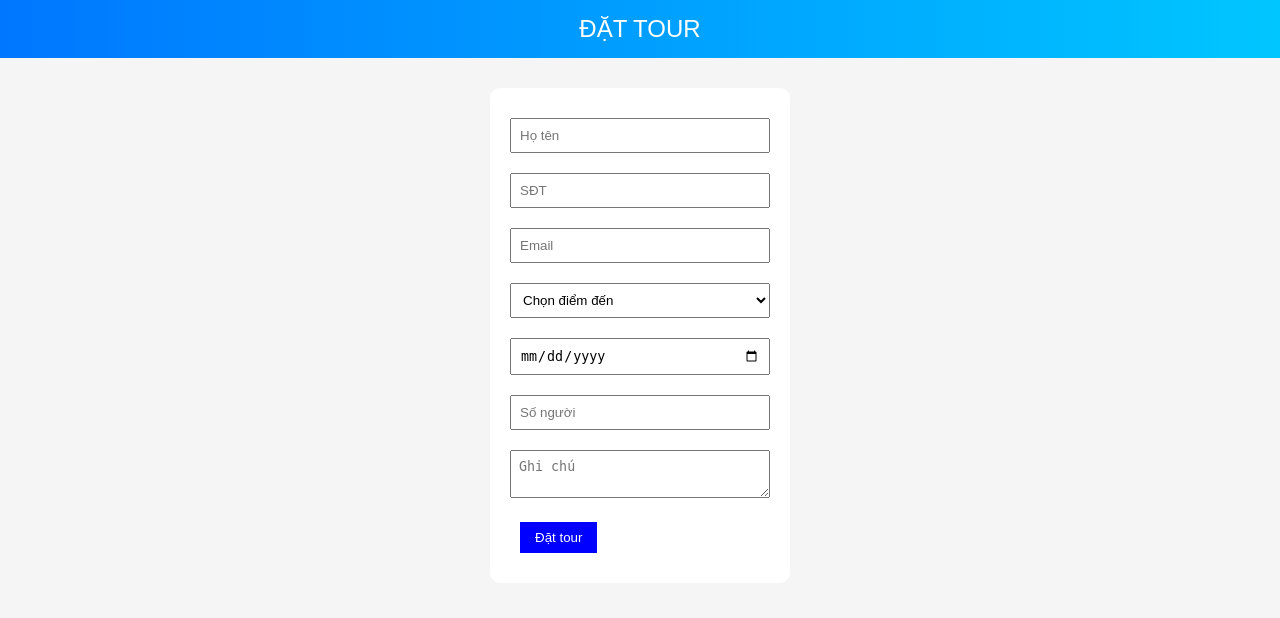
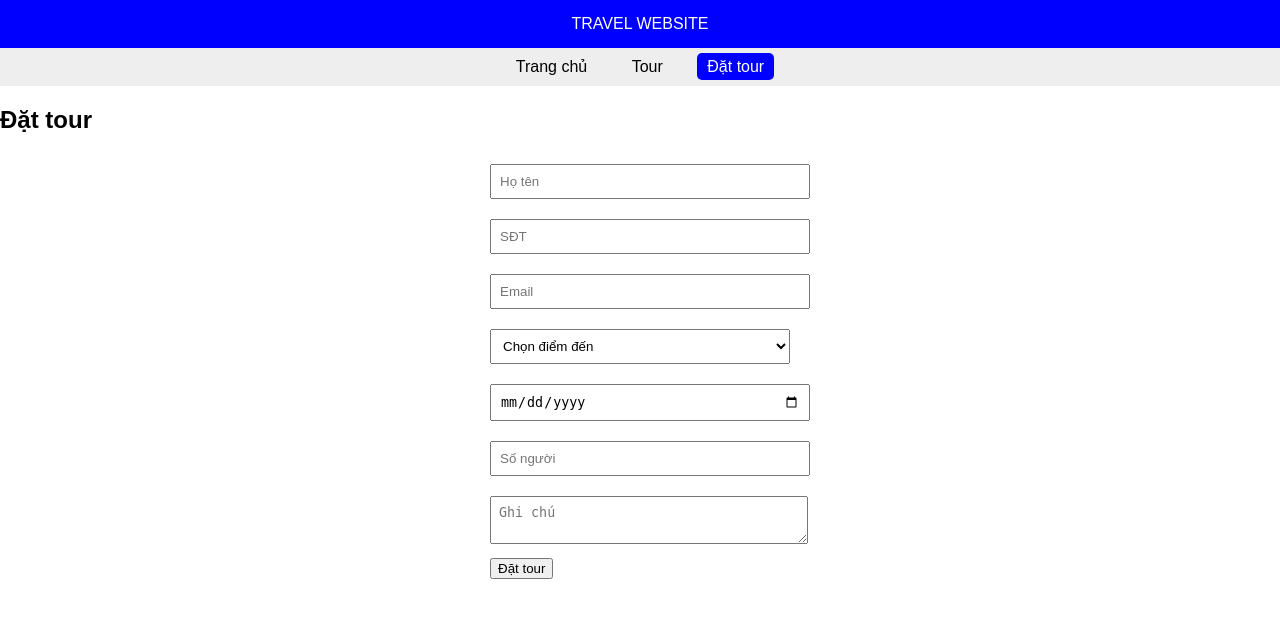
Before and after one commit to nguyencrad-dotcom/travel-website--Nguy-n-Th-nh-C-ng-23015062-, a PHP site: page /booking.html in a window 1280 px wide. Shown: the top 618 px of the page. Run offline with PHP 8.4, Linux system fonts and the light colour scheme.

Commit message:
level 1 travel website final

```diff
--- a/booking.html
+++ b/booking.html
@@ -4,11 +4,20 @@
 <meta charset="UTF-8">
 <title>Đặt tour</title>
 <link rel="stylesheet" href="css/style.css">
+<script src="js/script.js"></script>
 </head>
 
 <body>
 
-<header>ĐẶT TOUR</header>
+<header>TRAVEL WEBSITE</header>
+
+<nav>
+    <a href="index.html">Trang chủ</a>
+    <a href="tour.html">Tour</a>
+    <a href="booking.html" class="active">Đặt tour</a>
+</nav>
+
+<h2 class="title">Đặt tour</h2>
 
 <form onsubmit="return datTour()">
 
@@ -35,7 +44,5 @@
 
 <p id="message"></p>
 
-<script src="js/script.js"></script>
-
 </body>
 </html>
--- a/css/style.css
+++ b/css/style.css
@@ -1,80 +1,92 @@
-*{margin:0;padding:0;box-sizing:border-box;}
-
-body{font-family:Arial;background:#f5f5f5;}
+body{font-family:Arial;margin:0;}
 
 header{
-background:linear-gradient(90deg,#0077ff,#00c6ff);
+background:blue;
 color:white;
 text-align:center;
 padding:15px;
-font-size:24px;
 }
 
+/* MENU */
 nav{
-display:flex;
-justify-content:center;
-background:white;
+text-align:center;
+background:#eee;
 padding:10px;
 }
 
 nav a{
-margin:0 10px;
+margin:10px;
 text-decoration:none;
 color:black;
-font-weight:bold;
+padding:5px 10px;
 }
 
-nav a:hover{color:red;}
+/* hover */
+nav a:hover{
+background:lightblue;
+}
 
-.slider img{
+/* ACTIVE (quan trọng) */
+.active{
+background:blue;
+color:white;
+border-radius:5px;
+}
+
+/* BANNER */
+.banner{
+position:relative;
+}
+
+.banner img{
 width:100%;
 height:400px;
 object-fit:cover;
 }
 
-.title{text-align:center;margin:20px;}
+.banner-text{
+position:absolute;
+top:40%;
+left:40%;
+color:white;
+}
 
+/* BUTTON */
+.btn{
+background:orange;
+padding:10px;
+text-decoration:none;
+color:white;
+}
+
+/* CARD */
 .card-container{
-display:grid;
-grid-template-columns:repeat(auto-fit,minmax(250px,1fr));
+display:flex;
 gap:20px;
-padding:20px;
+justify-content:center;
+margin:20px;
 }
 
 .card{
-background:white;
-border-radius:10px;
-box-shadow:0 5px 10px rgba(0,0,0,0.1);
-transition:0.3s;
+border:1px solid #ccc;
+padding:10px;
+width:250px;
 }
 
 .card img{
 width:100%;
-height:180px;
+height:150px;
 object-fit:cover;
 }
 
 .card:hover{
-transform:translateY(-10px);
+background:#f0f0f0;
 }
 
-button{
-margin:10px;
-padding:8px 15px;
-background:blue;
-color:white;
-border:none;
-cursor:pointer;
-}
-
-button:hover{background:darkblue;}
-
+/* FORM */
 form{
 width:300px;
-margin:30px auto;
-background:white;
-padding:20px;
-border-radius:10px;
+margin:auto;
 }
 
 form input,form select,form textarea{
@@ -82,24 +94,3 @@ width:100%;
 margin:10px 0;
 padding:8px;
 }
-
-/* popup */
-.popup{
-display:none;
-position:fixed;
-top:0;left:0;
-width:100%;height:100%;
-background:rgba(0,0,0,0.5);
-}
-
-.popup-content{
-background:white;
-padding:20px;
-margin:15% auto;
-width:300px;
-text-align:center;
-}
-
-/* dark mode */
-.dark{background:#111;color:white;}
-.dark .card{background:#222;}
--- a/js/script.js
+++ b/js/script.js
@@ -1,29 +1,10 @@
-// SLIDER
-let images = [
-"https://images.unsplash.com/photo-1583417319070-4a69db38a482",
-"https://images.unsplash.com/photo-1597047084897-51e81819a499",
-"https://images.unsplash.com/photo-1573843981267-be1999ff37cd"
-];
-
-let i=0;
-setInterval(()=>{
-i++;
-if(i>=images.length)i=0;
-document.getElementById("slide").src=images[i];
-},3000);
-
-// POPUP
 function chonTour(ten){
-document.getElementById("popup").style.display="block";
-document.getElementById("popup-text").innerText="Bạn đã chọn "+ten;
+document.getElementById("thongbao").innerText=
+"Bạn đã chọn tour "+ten;
 }
 
-function dongPopup(){
-document.getElementById("popup").style.display="none";
-}
+function datTour(){
 
-// FORM
-function datTour(){
 let name=document.getElementById("name").value;
 let phone=document.getElementById("phone").value;
 let email=document.getElementById("email").value;
@@ -39,8 +20,3 @@ return false;
 document.getElementById("message").innerText="Đặt tour thành công";
 return false;
 }
-
-// DARK MODE
-function toggleDark(){
-document.body.classList.toggle("dark");
-}
```
Also changed, not shown: index.html (+12 -19 lines), tour.html (+11 -10 lines).
